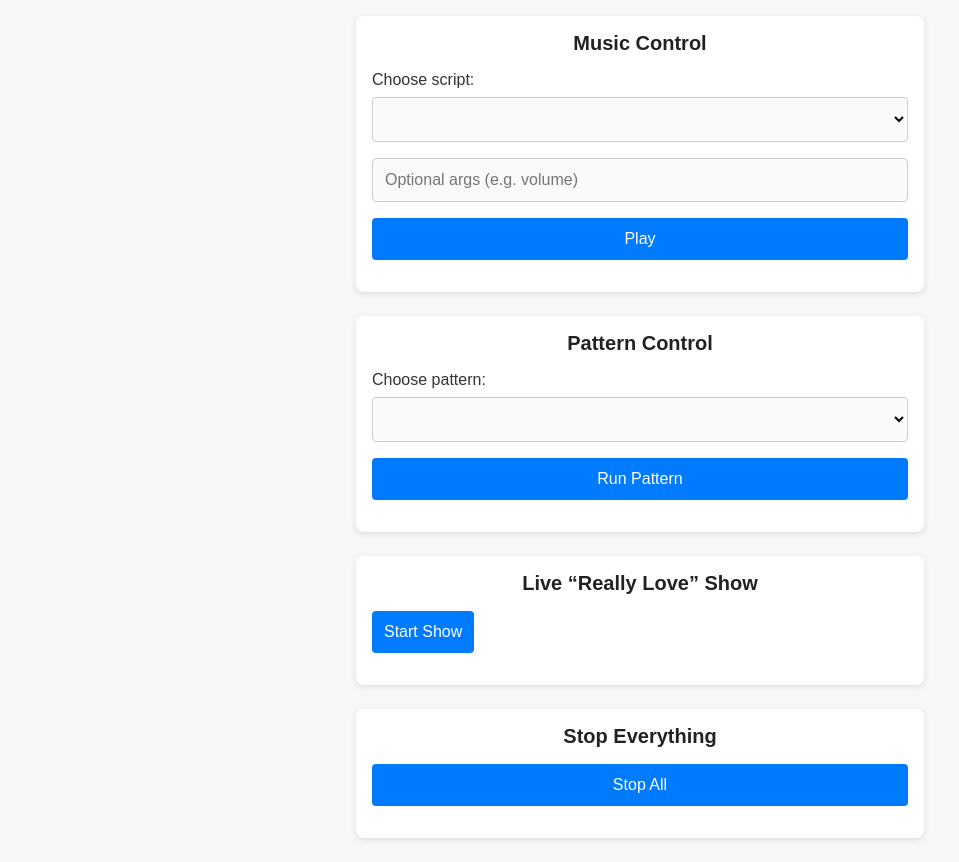
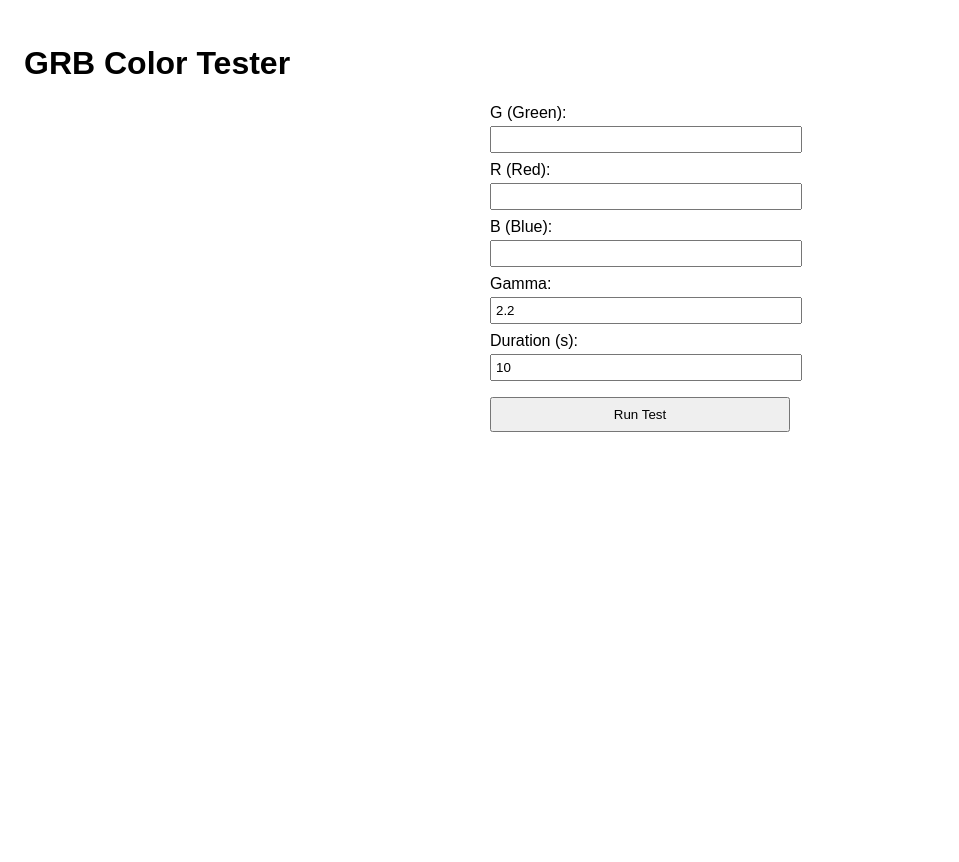
Before and after one commit to domsav13/iotxmastree, a Flask app: page / in a window 1280 px wide. Shown: the whole page, without its empty margins (0-959 px from the left). After the commit the page ends 432 px from the top, so only its background shows below. Run offline with Flask 3, Linux system fonts and the light colour scheme; lists and menus that the app fills with data are empty.

Commit message:
Update index.html

```diff
--- a/templates/index.html
+++ b/templates/index.html
@@ -3,105 +3,34 @@
 <head>
   <meta charset="UTF-8">
   <meta name="viewport" content="width=device-width, initial-scale=1.0">
-  <title>IoT Xmas Tree Control</title>
+  <title>GRB Tester</title>
   <style>
-    * { box-sizing: border-box; margin: 0; padding: 0; }
-    body { font-family: Arial, sans-serif; background: #f7f7f7; color: #333; }
-    .container { max-width: 600px; margin: 1rem auto; padding: 0 1rem; }
-    .control-section {
-      background: #fff;
-      border-radius: 8px;
-      box-shadow: 0 2px 6px rgba(0,0,0,0.1);
-      margin-bottom: 1.5rem;
-      padding: 1rem;
-    }
-    .control-section h1 {
-      font-size: 1.25rem;
-      margin-bottom: 1rem;
-      text-align: center;
-      color: #222;
-    }
-    form { display: flex; flex-direction: column; }
-    label { font-size: 1rem; margin-bottom: 0.5rem; }
-    select, input[type="text"], button {
-      font-size: 1rem;
-      padding: 0.75rem;
-      margin-bottom: 1rem;
-      border: 1px solid #ccc;
-      border-radius: 4px;
-    }
-    select, input[type="text"] { background: #fafafa; }
-    button {
-      background: #007bff; color: #fff; border: none; cursor: pointer;
-    }
-    button:hover { background: #0056b3; }
-    @media (max-width: 480px) {
-      button, select, input[type="text"] { font-size: 1.1rem; }
-    }
+    body { font-family: sans-serif; padding: 1rem; }
+    form { max-width: 300px; margin: auto; }
+    label { display: block; margin-top: 0.5rem; }
+    input { width: 100%; padding: 0.25rem; margin-top: 0.25rem; }
+    button { margin-top: 1rem; padding: 0.5rem; width: 100%; }
   </style>
 </head>
 <body>
-  <div class="container">
+  <h1>GRB Color Tester</h1>
+  <form action="/run_grb_test" method="post">
+    <label for="g">G (Green):</label>
+    <input type="number" id="g" name="g" min="0" max="255" required>
 
-    <div class="control-section">
-      <h1>Music Control</h1>
-      <form action="/run_music" method="post">
-        <label for="music_script">Choose script:</label>
-        <select name="music_script" id="music_script">
-          {% for script in music_scripts %}
-            <option value="{{ script }}">{{ script }}</option>
-          {% endfor %}
-        </select>
-        <input type="text" name="args" placeholder="Optional args (e.g. volume)" />
-        <button type="submit">Play</button>
-      </form>
-    </div>
+    <label for="r">R (Red):</label>
+    <input type="number" id="r" name="r" min="0" max="255" required>
 
-    <div class="control-section">
-      <h1>Pattern Control</h1>
-      <form action="/run_pattern" method="post">
-        <label for="pattern_script">Choose pattern:</label>
-        <select name="pattern_script" id="pattern_script">
-          {% for script in pattern_scripts %}
-            <option value="{{ script }}">{{ script }}</option>
-          {% endfor %}
-        </select>
-        <button type="submit">Run Pattern</button>
-      </form>
-    </div>
+    <label for="b">B (Blue):</label>
+    <input type="number" id="b" name="b" min="0" max="255" required>
 
-    <div class="control-section" id="really-love-section">
-      <h1>Live “Really Love” Show</h1>
-      <button id="start-really-love">Start Show</button>
-      <audio id="reallyLoveAudio"
-             src="{{ url_for('music_file', filename='really_love.wav') }}">
-        Your browser does not support the audio element.
-      </audio>
-    </div>
+    <label for="gamma">Gamma:</label>
+    <input type="number" id="gamma" name="gamma" step="0.1" value="2.2">
 
-    <div class="control-section">
-      <h1>Stop Everything</h1>
-      <form action="/stop" method="post">
-        <button type="submit">Stop All</button>
-      </form>
-    </div>
+    <label for="duration">Duration (s):</label>
+    <input type="number" id="duration" name="duration" step="0.1" value="10">
 
-  </div>
-
-  <script>
-    document.getElementById('start-really-love').addEventListener('click', async () => {
-      try {
-        // Start LEDs on the Pi
-        await fetch('/run_really_love', { method: 'POST' });
-        // Play audio in-browser
-        const audio = document.getElementById('reallyLoveAudio');
-        audio.currentTime = 0;
-        await audio.play();
-      } catch (err) {
-        console.error('Error starting show:', err);
-        alert('Failed to start show. Check console.');
-      }
-    });
-  </script>
+    <button type="submit">Run Test</button>
+  </form>
 </body>
 </html>
```
